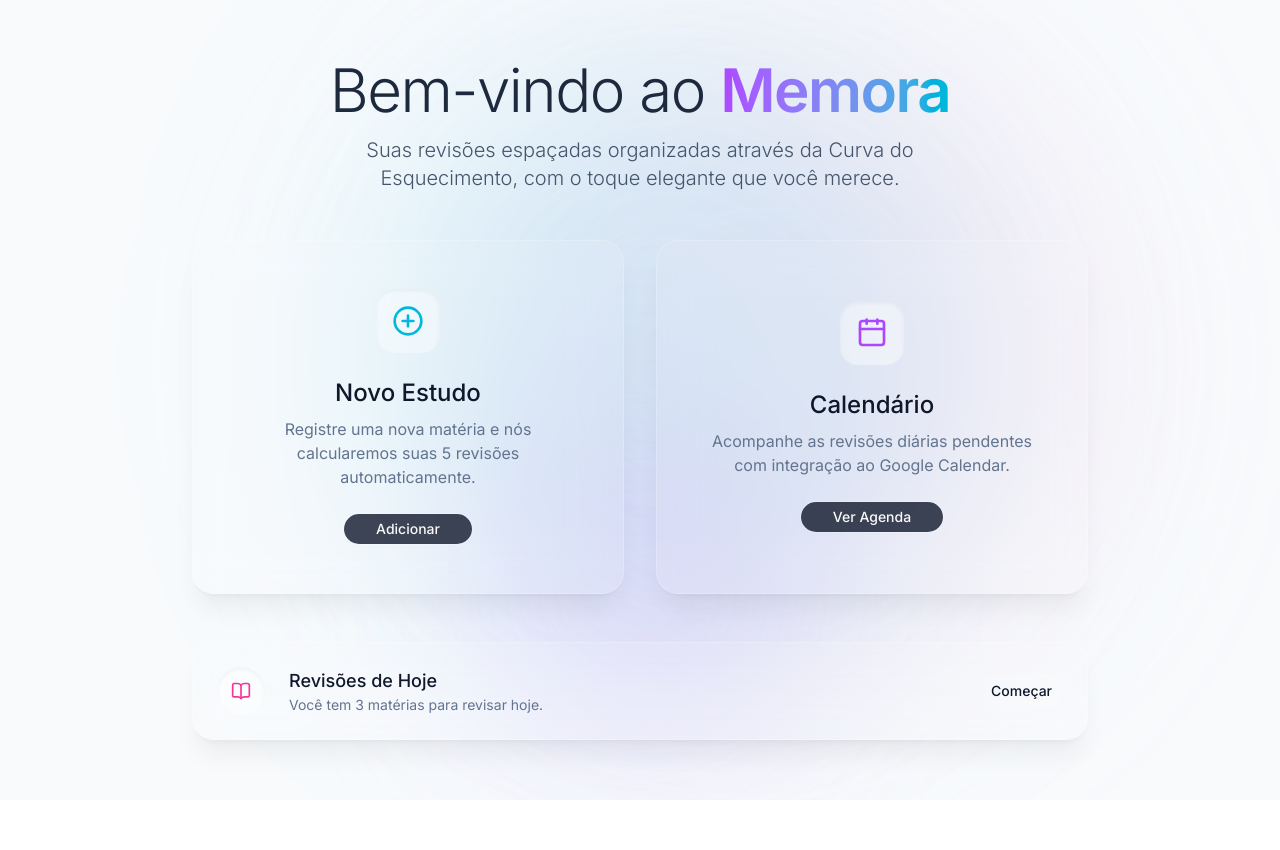
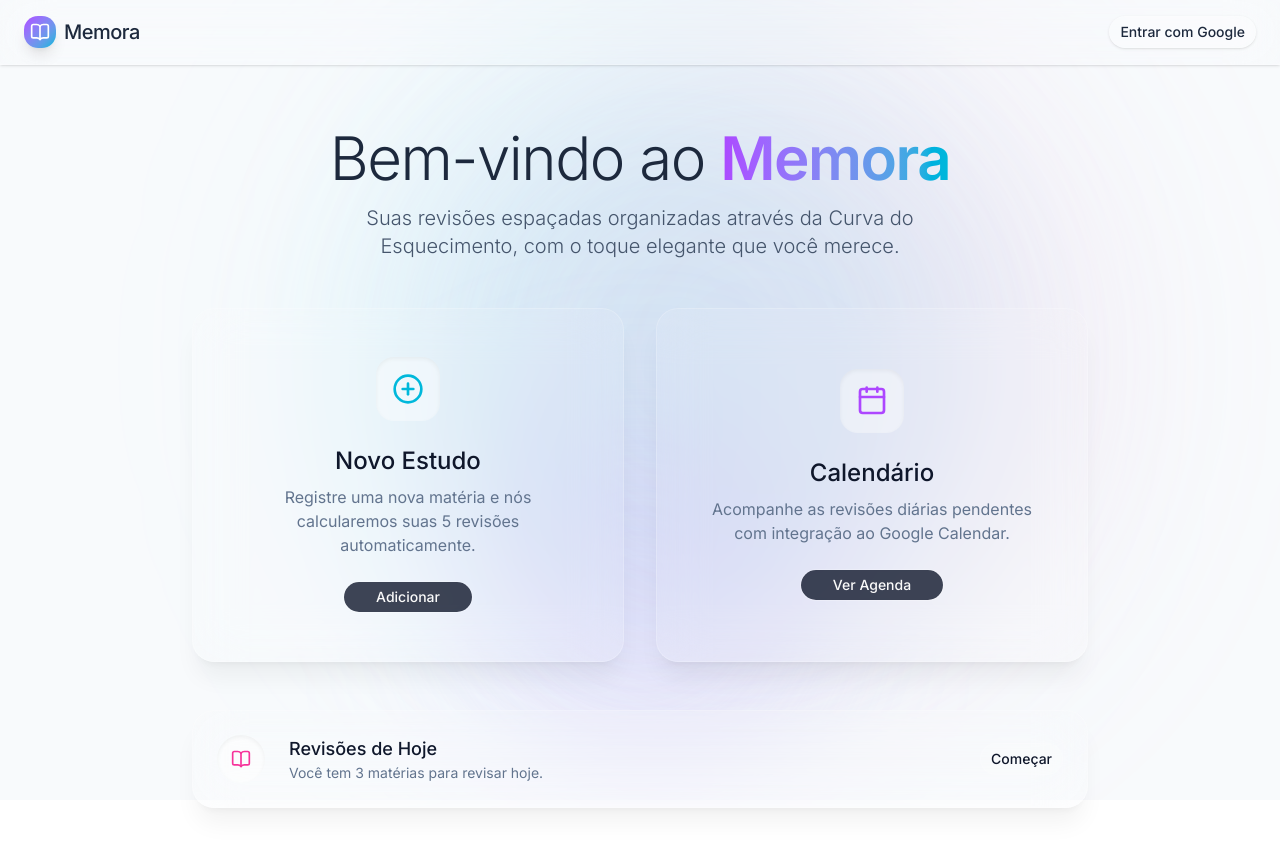
Before and after one commit to hiagonun/Memora, a Next.js app: page / in a window 1280 px wide. Shown: the top 850 px of the page. Before the commit the page ends 800 px from the top, so only its background shows below. Built offline with nearby package versions, Linux system fonts and the light colour scheme; no server answers.

Commit message:
feat: add google auth via supabase

```diff
--- a/src/app/layout.tsx
+++ b/src/app/layout.tsx
@@ -13,15 +13,18 @@
   description: "Organize suas revisões com base na Curva do Esquecimento",
 };
 
+import { NavBar } from "@/components/NavBar";
+
 export default function RootLayout({
   children,
 }: Readonly<{
   children: React.ReactNode;
 }>) {
   return (
-    <html lang="pt-BR" className={`${inter.variable} h-full antialiased`}>
-      <body className="min-h-full flex flex-col relative font-sans text-slate-900 dark:text-slate-100 placeholder:text-slate-500">
+    <html lang="pt-BR" className={`${inter.variable} h-full antialiased`} suppressHydrationWarning>
+      <body className="min-h-full flex flex-col relative font-sans text-slate-900 dark:text-slate-100 placeholder:text-slate-500 pt-20" suppressHydrationWarning>
         <LiquidGlassBackground />
+        <NavBar />
         {children}
       </body>
     </html>
--- /dev/null
+++ b/src/components/LoginButton.tsx
@@ -0,0 +1,90 @@
+"use client";
+
+import { useState, useEffect } from "react";
+import { supabase } from "@/lib/supabase/client";
+import { Button } from "@/components/ui/button";
+import { User as AuthUser } from "@supabase/supabase-js";
+import { LogOut, UserCircle } from "lucide-react";
+
+export function LoginButton() {
+  const [user, setUser] = useState<AuthUser | null>(null);
+  const [loading, setLoading] = useState(true);
+
+  useEffect(() => {
+    supabase.auth.getSession().then(({ data: { session } }) => {
+      setUser(session?.user ?? null);
+      setLoading(false);
+    });
+
+    const {
+      data: { subscription },
+    } = supabase.auth.onAuthStateChange((_event, session) => {
+      setUser(session?.user ?? null);
+    });
+
+    return () => subscription.unsubscribe();
+  }, []);
+
+  const handleLogin = async () => {
+    if (!process.env.NEXT_PUBLIC_SUPABASE_URL) {
+      alert("Configure as credenciais do Supabase no .env para testar o login.");
+      return;
+    }
+
+    await supabase.auth.signInWithOAuth({
+      provider: "google",
+      options: {
+        // We request calendar.events scope to be able to create events later
+        scopes: "https://www.googleapis.com/auth/calendar.events",
+        redirectTo: typeof window !== "undefined" ? `${window.location.origin}/` : "/",
+      },
+    });
+  };
+
+  const handleLogout = async () => {
+    await supabase.auth.signOut();
+  };
+
+  if (loading) {
+    return <div className="w-24 h-10 animate-pulse bg-white/10 rounded-full" />;
+  }
+
+  if (user) {
+    return (
+      <div className="flex items-center gap-4">
+        <div className="flex items-center gap-2 text-sm text-slate-700 dark:text-slate-300">
+          {user.user_metadata?.avatar_url ? (
+            <img
+              src={user.user_metadata.avatar_url}
+              alt="Avatar"
+              className="w-8 h-8 rounded-full border border-white/20"
+            />
+          ) : (
+            <UserCircle className="w-8 h-8" />
+          )}
+          <span className="hidden sm:inline-block font-medium">
+            {user.user_metadata?.full_name || "Usuário"}
+          </span>
+        </div>
+        <Button
+          onClick={handleLogout}
+          variant="ghost"
+          size="icon"
+          className="rounded-full hover:bg-black/10 dark:hover:bg-white/10"
+          title="Sair"
+        >
+          <LogOut className="w-5 h-5" />
+        </Button>
+      </div>
+    );
+  }
+
+  return (
+    <Button
+      onClick={handleLogin}
+      className="rounded-full bg-white/20 hover:bg-white/30 text-slate-800 dark:text-white border border-white/30 backdrop-blur-md shadow-sm transition-all"
+    >
+      Entrar com Google
+    </Button>
+  );
+}
--- /dev/null
+++ b/src/components/NavBar.tsx
@@ -0,0 +1,19 @@
+import { LoginButton } from "./LoginButton";
+import { BookOpen } from "lucide-react";
+
+export function NavBar() {
+  return (
+    <nav className="fixed top-0 left-0 right-0 z-50 flex items-center justify-between px-6 py-4 bg-white/10 dark:bg-black/10 backdrop-blur-xl border-b border-white/20 shadow-sm">
+      <div className="flex items-center gap-2">
+        <div className="w-8 h-8 rounded-xl bg-gradient-to-br from-purple-500 to-cyan-500 flex items-center justify-center shadow-lg">
+          <BookOpen className="w-5 h-5 text-white" />
+        </div>
+        <span className="text-xl font-medium tracking-tight text-slate-800 dark:text-slate-100">
+          Memora
+        </span>
+      </div>
+
+      <LoginButton />
+    </nav>
+  );
+}
--- /dev/null
+++ b/src/lib/supabase/client.ts
@@ -0,0 +1,7 @@
+import { createClient } from "@supabase/supabase-js";
+
+// Ensure environment variables are populated when running the app
+const supabaseUrl = process.env.NEXT_PUBLIC_SUPABASE_URL || "";
+const supabaseAnonKey = process.env.NEXT_PUBLIC_SUPABASE_ANON_KEY || "";
+
+export const supabase = createClient(supabaseUrl, supabaseAnonKey);
```
